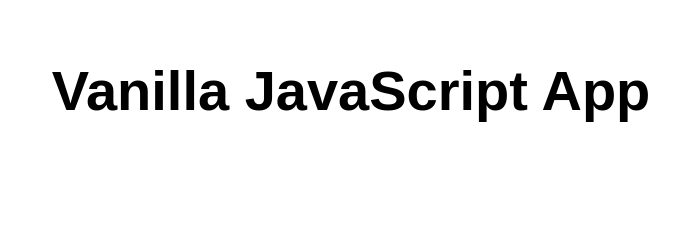
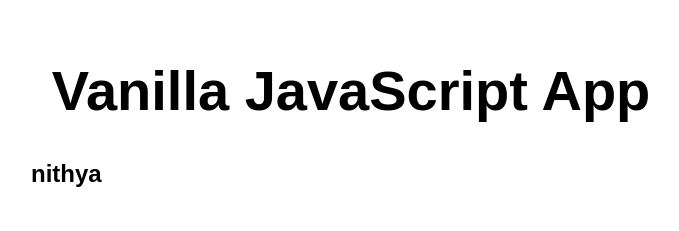
Before and after one commit to KandhimallaNeha/sushmitha, a website: page src/index.html in a window 1280 px wide. Shown: the whole page, without its empty margins (289-968 px from the left). Drawn offline with Linux system fonts and the light colour scheme.

Commit message:
index.html

```diff
--- a/src/index.html
+++ b/src/index.html
@@ -11,6 +11,7 @@
 <body>
   <main>
     <h1>Vanilla JavaScript App</h1>
+    <h2>nithya</h2>
   </main>
 </body>
 
```
